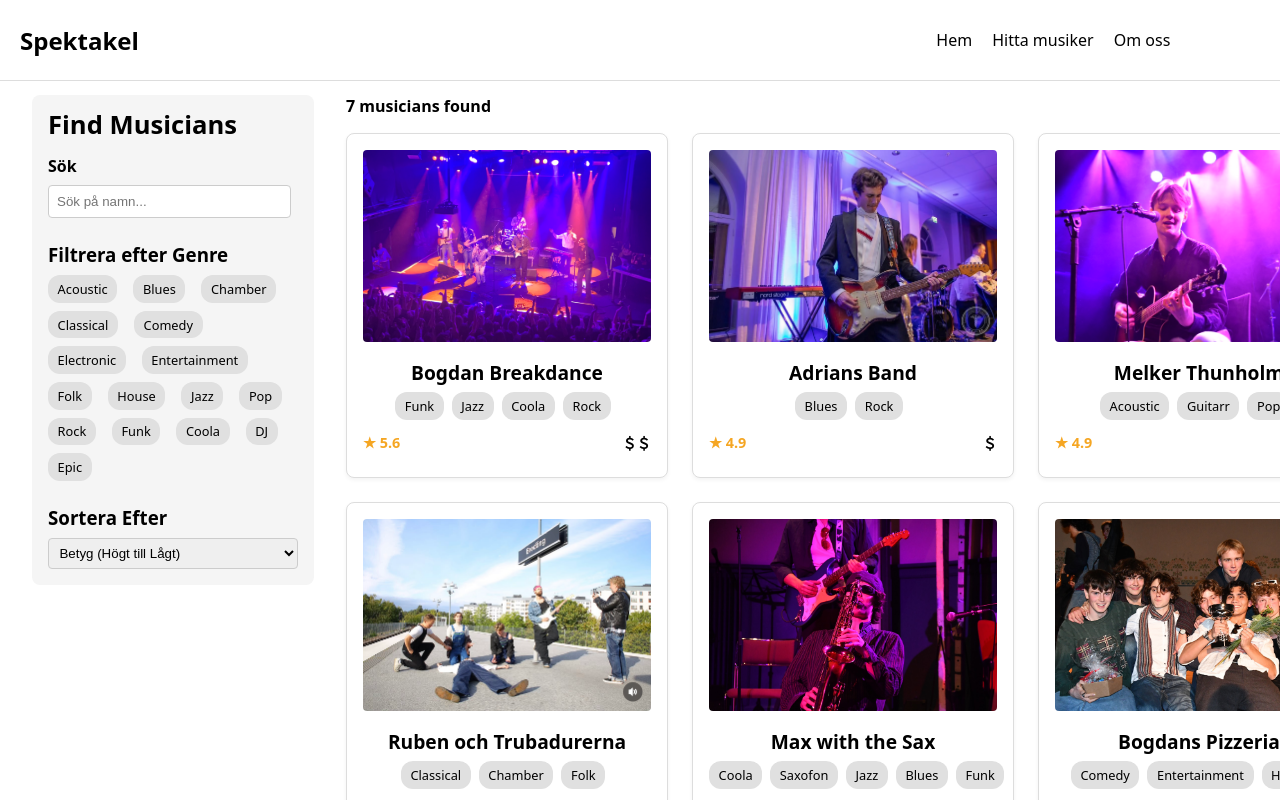
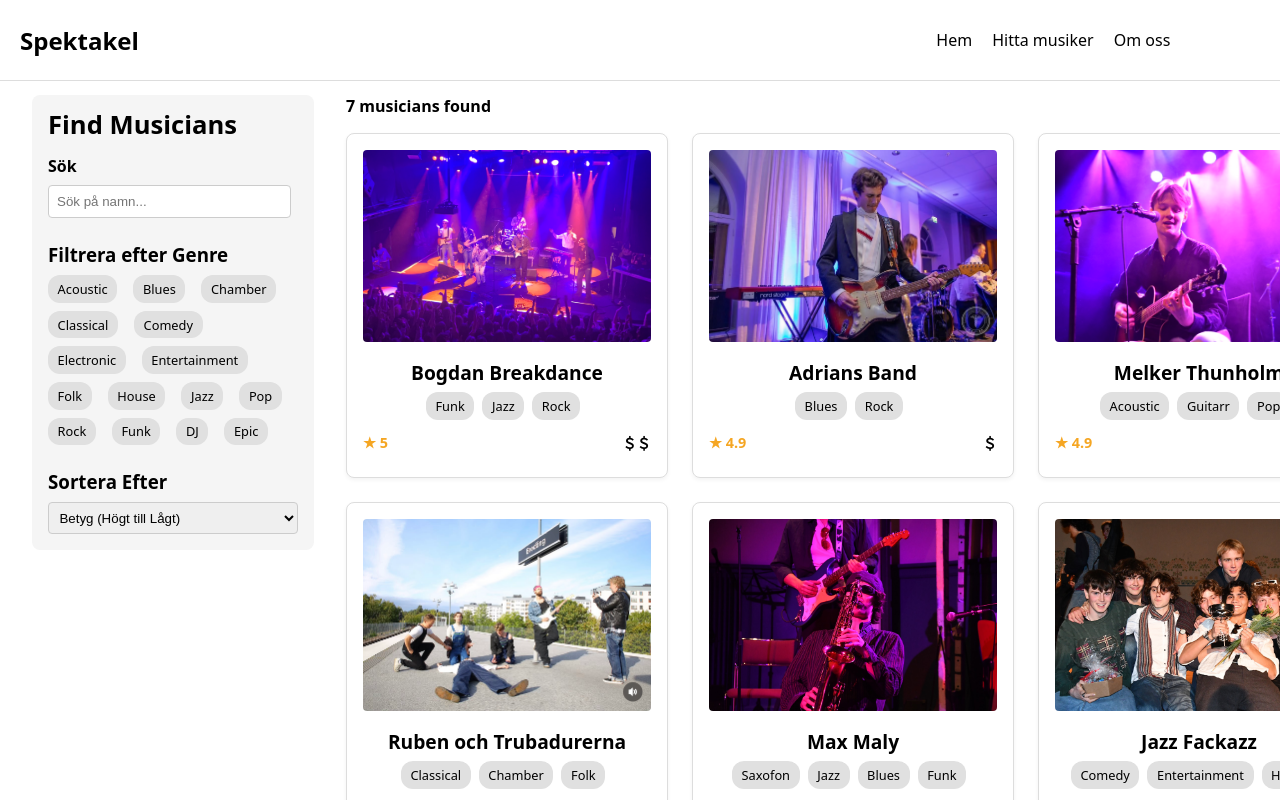
Before and after one commit to ChristofferNo/spektakel, a React (Vite) app: page / in a window 1280 px wide. Both pictures are taken after a click on the item "Hitta musiker". Shown: the top 800 px of the page. Built offline with nearby package versions, Linux system fonts and the light colour scheme.

Commit message:
Ändrade namn

```diff
--- a/src/assets/dummyData/musicians.js
+++ b/src/assets/dummyData/musicians.js
@@ -27,8 +27,8 @@ const musicians = [
   },
   {
     name: "Bogdan Breakdance",
-    genres: ["Funk", "Jazz", "Coola", "Rock"],
-    rating: 5.6,
+    genres: ["Funk", "Jazz", "Rock"],
+    rating: 5.0,
     price: "＄＄",
     image: BogdanBreakdance,
     location: "Uppsala",
@@ -43,7 +43,7 @@ const musicians = [
       {
         user: "Emil",
         comment: "Hög energi och kul attityd – rekommenderas.",
-        rating: 4.6,
+        rating: 5,
       },
     ],
   },
@@ -75,7 +75,7 @@ const musicians = [
   },
 
   {
-    name: "Bogdans Pizzeria",
+    name: "Jazz Fackazz",
     genres: ["Comedy", "Entertainment", "House"],
     rating: 4.6,
     price: "＄",
@@ -112,8 +112,8 @@ const musicians = [
   },
 
   {
-    name: "Max with the Sax",
-    genres: ["Coola", "Saxofon", "Jazz", "Blues", "Funk"],
+    name: "Max Maly",
+    genres: ["Saxofon", "Jazz", "Blues", "Funk"],
     rating: 4.7,
     price: "＄",
     image: MaxSax,
--- a/src/pages/FindMusiciansPage/FindMusiciansPage.jsx
+++ b/src/pages/FindMusiciansPage/FindMusiciansPage.jsx
@@ -17,7 +17,6 @@ const allGenres = [
   "Pop",
   "Rock",
   "Funk",
-  "Coola",
   "DJ",
   "Epic",
 ];
```
